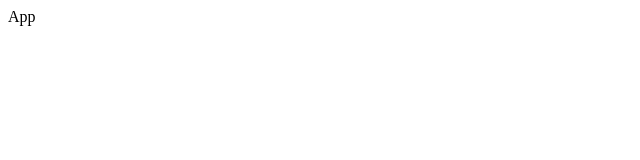
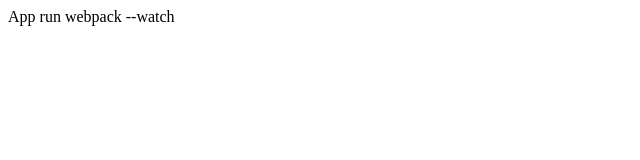
Before and after one commit to yhyecho/webpack, a React app in the folder webpack-es6/: page / in a window 1280 px wide. Shown: the top 160 px of the page, without its empty margins (0-640 px from the left). Built offline with nearby package versions, Linux system fonts and the light colour scheme.

Commit message:
add npm script

```diff
--- /dev/null
+++ b/webpack-es6/server.js
@@ -0,0 +1 @@
+console.log('server running on port 3000.....');
--- a/webpack-es6/src/App.js
+++ b/webpack-es6/src/App.js
@@ -4,7 +4,7 @@
   render() {
     return(
       <div>
-        App
+        App run webpack --watch
       </div>
     )
   }
```
Also changed, not shown: webpack-es6/package.json (+5 -2 lines), 1 other file (tests, documents, lock files or other folders).
